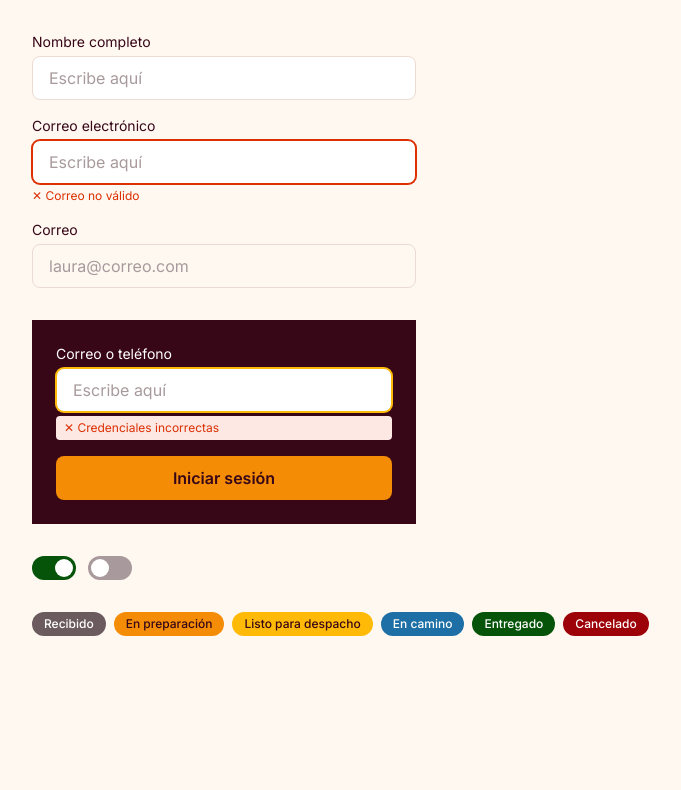
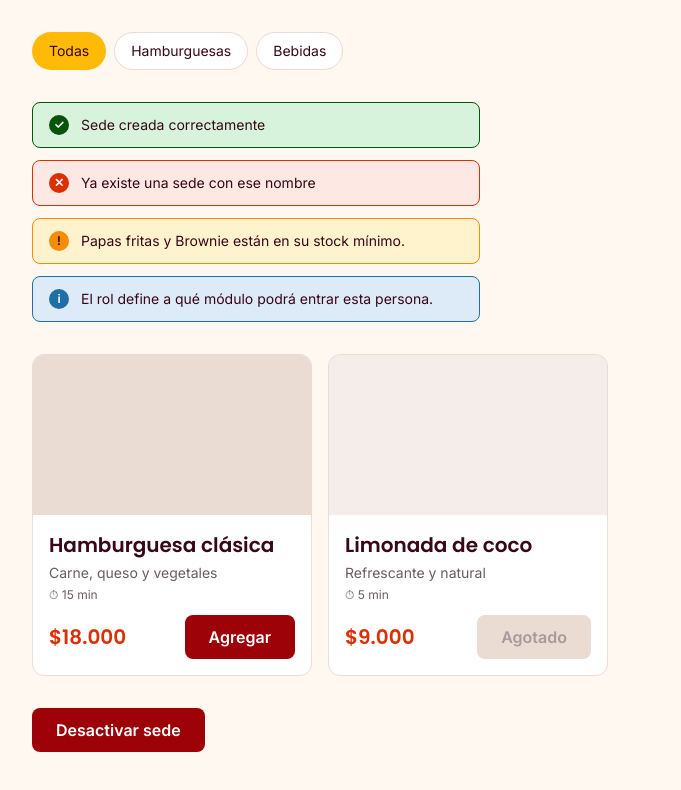
Before and after one commit to juanjose-atuesta/DomiPedidosX, a React (Vite) app in the folder frontend/: page / in a window 1280 px wide. Shown: the top 790 px of the page, without its empty margins (0-681 px from the left). Built offline with nearby package versions, Linux system fonts and the light colour scheme.

Commit message:
feat(frontend): componentes ChipCategoria, MensajeAlerta, ModalConfirmacion y TarjetaProducto

```diff
--- a/frontend/src/App.jsx
+++ b/frontend/src/App.jsx
@@ -1,38 +1,42 @@
 import { useState } from "react"
 import Boton from "./components/Boton"
-import CampoTexto from "./components/CampoTexto"
-import Interruptor from "./components/Interruptor"
-import EtiquetaEstado from "./components/EtiquetaEstado"
+import ChipCategoria from "./components/ChipCategoria"
+import MensajeAlerta from "./components/MensajeAlerta"
+import ModalConfirmacion from "./components/ModalConfirmacion"
+import TarjetaProducto from "./components/TarjetaProducto"
 
 export default function App() {
-  const [activo, setActivo] = useState(true)
+  const [modal, setModal] = useState(false)
 
   return (
     <div className="space-y-8 p-8">
-      <div className="flex max-w-sm flex-col gap-4">
-        <CampoTexto etiqueta="Nombre completo" placeholder="Escribe aquí" />
-        <CampoTexto etiqueta="Correo electrónico" placeholder="Escribe aquí" error="Correo no válido" />
-        <CampoTexto etiqueta="Correo" defaultValue="laura@correo.com" disabled />
+      <div className="flex gap-2">
+        <ChipCategoria activo>Todas</ChipCategoria>
+        <ChipCategoria>Hamburguesas</ChipCategoria>
+        <ChipCategoria>Bebidas</ChipCategoria>
       </div>
 
-      <div className="flex max-w-sm flex-col gap-4 bg-vino p-6">
-        <CampoTexto fondo="oscuro" etiqueta="Correo o teléfono" placeholder="Escribe aquí" error="Credenciales incorrectas" />
-        <Boton tipo="ambar" anchoCompleto>Iniciar sesión</Boton>
+      <div className="flex max-w-md flex-col gap-3">
+        <MensajeAlerta tipo="exito">Sede creada correctamente</MensajeAlerta>
+        <MensajeAlerta tipo="error">Ya existe una sede con ese nombre</MensajeAlerta>
+        <MensajeAlerta tipo="aviso">Papas fritas y Brownie están en su stock mínimo.</MensajeAlerta>
+        <MensajeAlerta tipo="info">El rol define a qué módulo podrá entrar esta persona.</MensajeAlerta>
       </div>
 
-      <div className="flex items-center gap-3">
-        <Interruptor activo={activo} onChange={setActivo} etiqueta="Disponible" />
-        <Interruptor activo={false} />
+      <div className="flex gap-4">
+        <TarjetaProducto nombre="Hamburguesa clásica" descripcion="Carne, queso y vegetales" tiempo={15} precio={18000} />
+        <TarjetaProducto nombre="Limonada de coco" descripcion="Refrescante y natural" tiempo={5} precio={9000} agotado />
       </div>
 
-      <div className="flex flex-wrap gap-2">
-        <EtiquetaEstado estado="recibido" />
-        <EtiquetaEstado estado="preparacion" />
-        <EtiquetaEstado estado="listo" />
-        <EtiquetaEstado estado="camino" />
-        <EtiquetaEstado estado="entregado" />
-        <EtiquetaEstado estado="cancelado" />
-      </div>
+      <Boton onClick={() => setModal(true)}>Desactivar sede</Boton>
+      <ModalConfirmacion
+        abierto={modal}
+        titulo="¿Desactivar sede?"
+        texto="La sede dejará de recibir pedidos nuevos. Los pedidos en curso se terminan normalmente y su historial se conserva."
+        textoConfirmar="Desactivar"
+        onConfirmar={() => setModal(false)}
+        onCancelar={() => setModal(false)}
+      />
     </div>
   )
 }
--- /dev/null
+++ b/frontend/src/components/ChipCategoria.jsx
@@ -0,0 +1,16 @@
+export default function ChipCategoria({ activo = false, children, ...props }) {
+  return (
+    <button
+      type="button"
+      aria-pressed={activo}
+      className={`rounded-full border px-4 py-2 text-sm text-texto transition-colors ${
+        activo
+          ? "border-transparent bg-amarillo"
+          : "border-borde bg-white hover:bg-fondo"
+      }`}
+      {...props}
+    >
+      {children}
+    </button>
+  )
+}
--- /dev/null
+++ b/frontend/src/components/MensajeAlerta.jsx
@@ -0,0 +1,24 @@
+const TIPOS = {
+  exito: { simbolo: "✓", caja: "bg-fondo-exito border-exito", icono: "bg-exito text-white" },
+  error: { simbolo: "✕", caja: "bg-fondo-error border-error", icono: "bg-error text-white" },
+  aviso: { simbolo: "!", caja: "bg-fondo-aviso border-ambar", icono: "bg-ambar text-texto" },
+  info: { simbolo: "i", caja: "bg-fondo-info border-info", icono: "bg-info text-white" },
+}
+
+export default function MensajeAlerta({ tipo = "info", className = "", children }) {
+  const { simbolo, caja, icono } = TIPOS[tipo]
+  return (
+    <div
+      role={tipo === "error" ? "alert" : "status"}
+      className={`flex items-center gap-3 rounded-lg border px-4 py-3 text-sm text-texto ${caja} ${className}`}
+    >
+      <span
+        aria-hidden="true"
+        className={`flex h-5 w-5 shrink-0 items-center justify-center rounded-full text-xs font-bold ${icono}`}
+      >
+        {simbolo}
+      </span>
+      <span>{children}</span>
+    </div>
+  )
+}
--- /dev/null
+++ b/frontend/src/components/ModalConfirmacion.jsx
@@ -0,0 +1,35 @@
+import Boton from "./Boton"
+
+export default function ModalConfirmacion({
+  abierto,
+  titulo,
+  texto,
+  textoConfirmar = "Confirmar",
+  textoCancelar = "Cancelar",
+  onConfirmar,
+  onCancelar,
+  children,
+}) {
+  if (!abierto) return null
+
+  return (
+    <div className="fixed inset-0 z-50 flex items-center justify-center bg-black/50 p-4">
+      <div
+        role="dialog"
+        aria-modal="true"
+        aria-labelledby="modal-titulo"
+        className="flex w-full max-w-[400px] flex-col gap-4 rounded-2xl bg-white p-6 shadow-[0_8px_24px_rgba(0,0,0,0.2)]"
+      >
+        <h2 id="modal-titulo" className="font-titulo text-xl font-semibold text-texto">
+          {titulo}
+        </h2>
+        {texto && <p className="text-sm text-texto-sec">{texto}</p>}
+        {children}
+        <div className="flex justify-end gap-3">
+          <Boton tipo="secundario" onClick={onCancelar}>{textoCancelar}</Boton>
+          <Boton onClick={onConfirmar}>{textoConfirmar}</Boton>
+        </div>
+      </div>
+    </div>
+  )
+}
--- /dev/null
+++ b/frontend/src/components/TarjetaProducto.jsx
@@ -0,0 +1,34 @@
+import Boton from "./Boton"
+
+export default function TarjetaProducto({
+  nombre,
+  descripcion,
+  tiempo,
+  precio,
+  imagen,
+  agotado = false,
+  onAgregar,
+}) {
+  return (
+    <article className="w-full max-w-[280px] overflow-hidden rounded-xl border border-borde bg-white">
+      <div className={`h-40 bg-borde ${agotado ? "opacity-50" : ""}`}>
+        {imagen && <img src={imagen} alt={nombre} className="h-full w-full object-cover" />}
+      </div>
+      <div className="flex flex-col gap-3 p-4">
+        <div className="flex flex-col gap-1">
+          <h3 className="font-titulo text-xl font-semibold text-texto">{nombre}</h3>
+          <p className="text-sm text-texto-sec">{descripcion}</p>
+          <p className="text-xs text-texto-sec">⏱ {tiempo} min</p>
+        </div>
+        <div className="flex items-center justify-between">
+          <span className="font-titulo text-xl font-semibold text-acento">
+            ${precio.toLocaleString("es-CO")}
+          </span>
+          <Boton disabled={agotado} onClick={onAgregar}>
+            {agotado ? "Agotado" : "Agregar"}
+          </Boton>
+        </div>
+      </div>
+    </article>
+  )
+}
```
